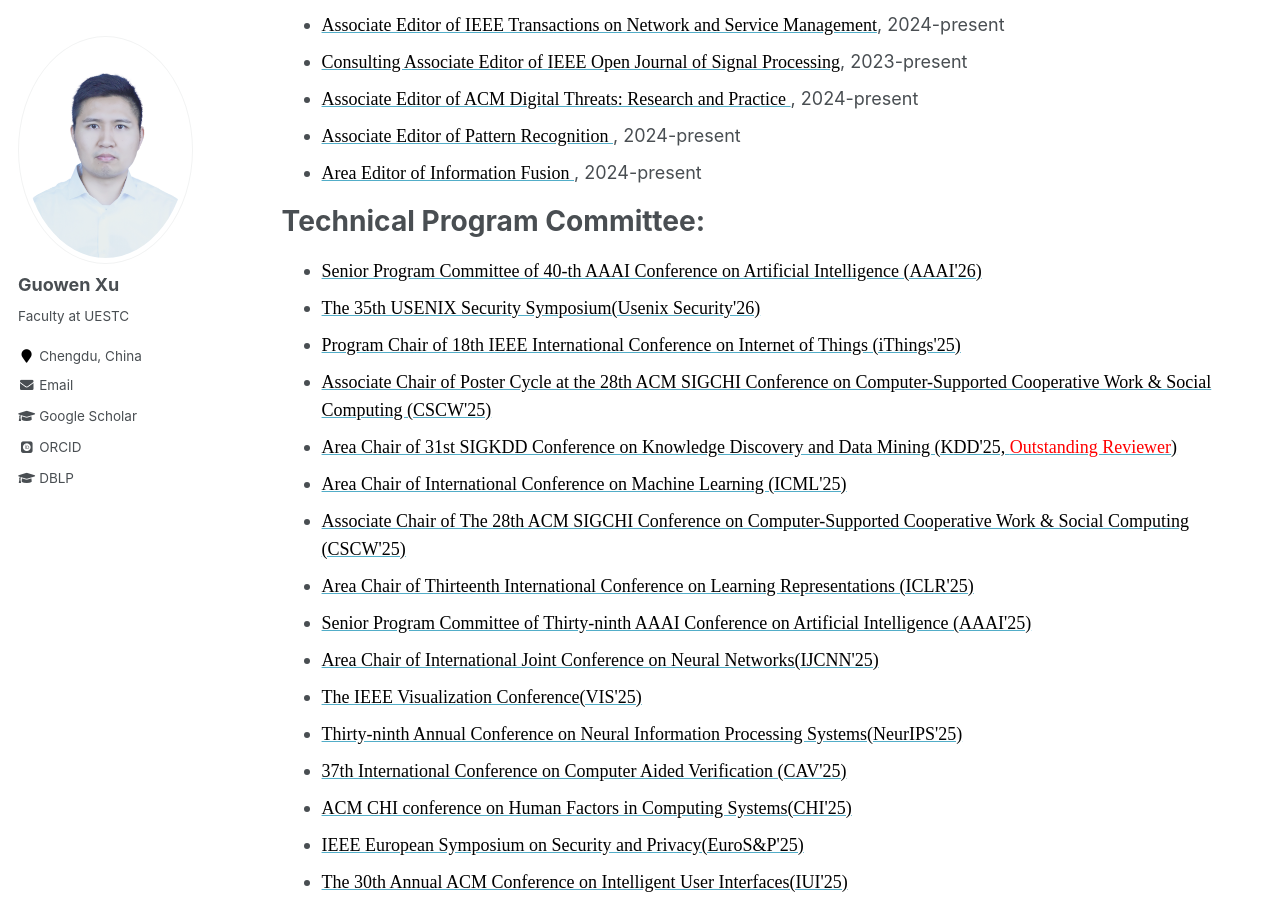
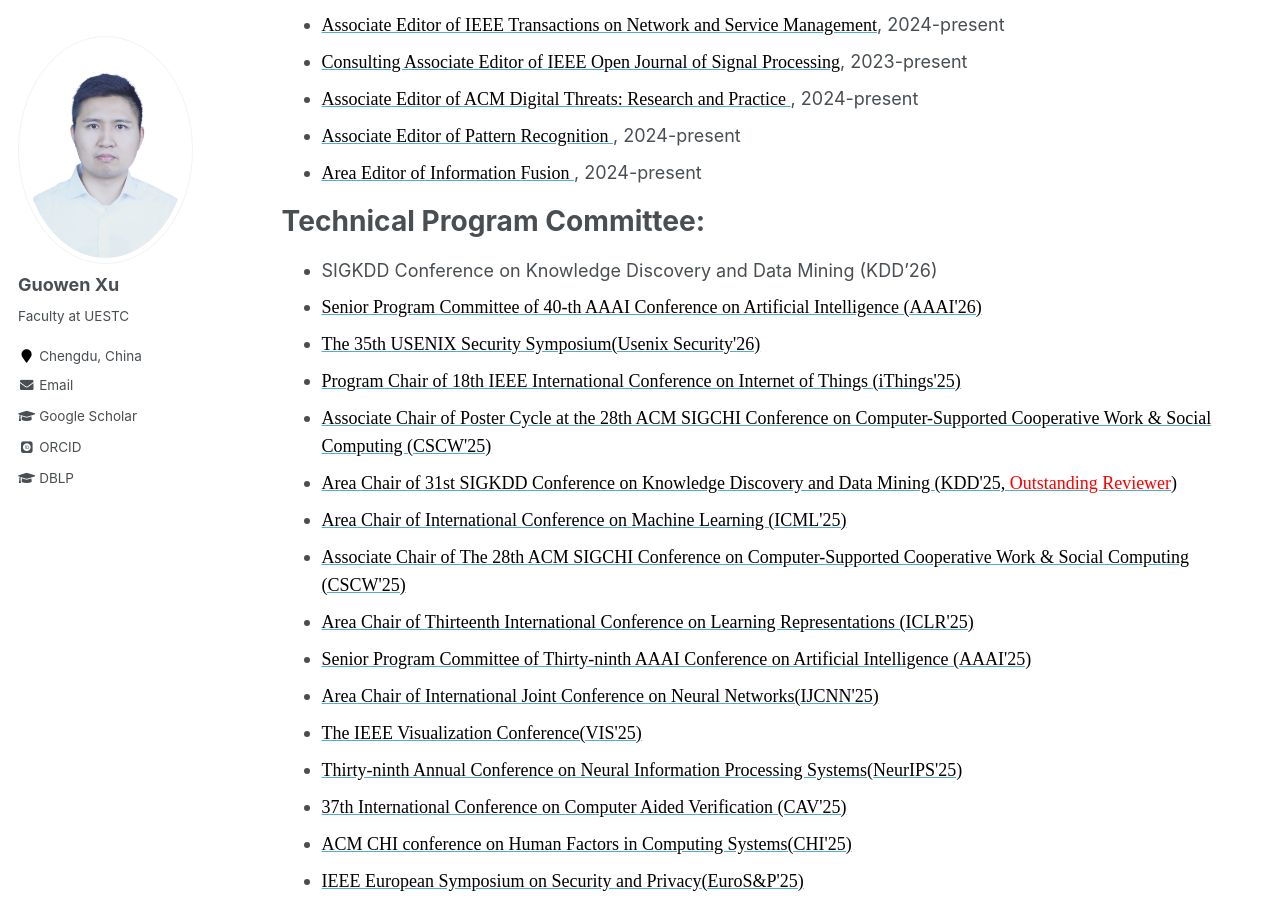
Before and after one commit to Guowen-xu/guowen-xu.github.io, a Jekyll site: the page built from _pages/services.md, in a window 1280 px wide and 900 px high, scrolled down 349 px. Built offline with Jekyll 4.4.1, drawn with Linux system fonts in a browser that asks for light colours; some web fonts are replaced.

Commit message:
Update services.md

```diff
--- a/_pages/services.md
+++ b/_pages/services.md
@@ -20,6 +20,7 @@ Editorial Board:
 
 Technical Program Committee:
 ======
+* SIGKDD Conference on Knowledge Discovery and Data Mining (KDD'26)
 * [<font face="Times New Roman" color=black size=4>Senior Program Committee of 40-th AAAI Conference on Artificial Intelligence (AAAI'26)</font>](https://aaai.org/conference/aaai/aaai-26/)
 * [<font face="Times New Roman" color=black size=4>The 35th USENIX Security Symposium(Usenix Security'26)</font>](https://www.usenix.org/conference/usenixsecurity26)
 *   [<font face="Times New Roman" color=black size=4> Program Chair of 18th IEEE International Conference on Internet of Things (iThings'25)</font>](https://ieee-cybermatics.org/2025/ithings/)
```
